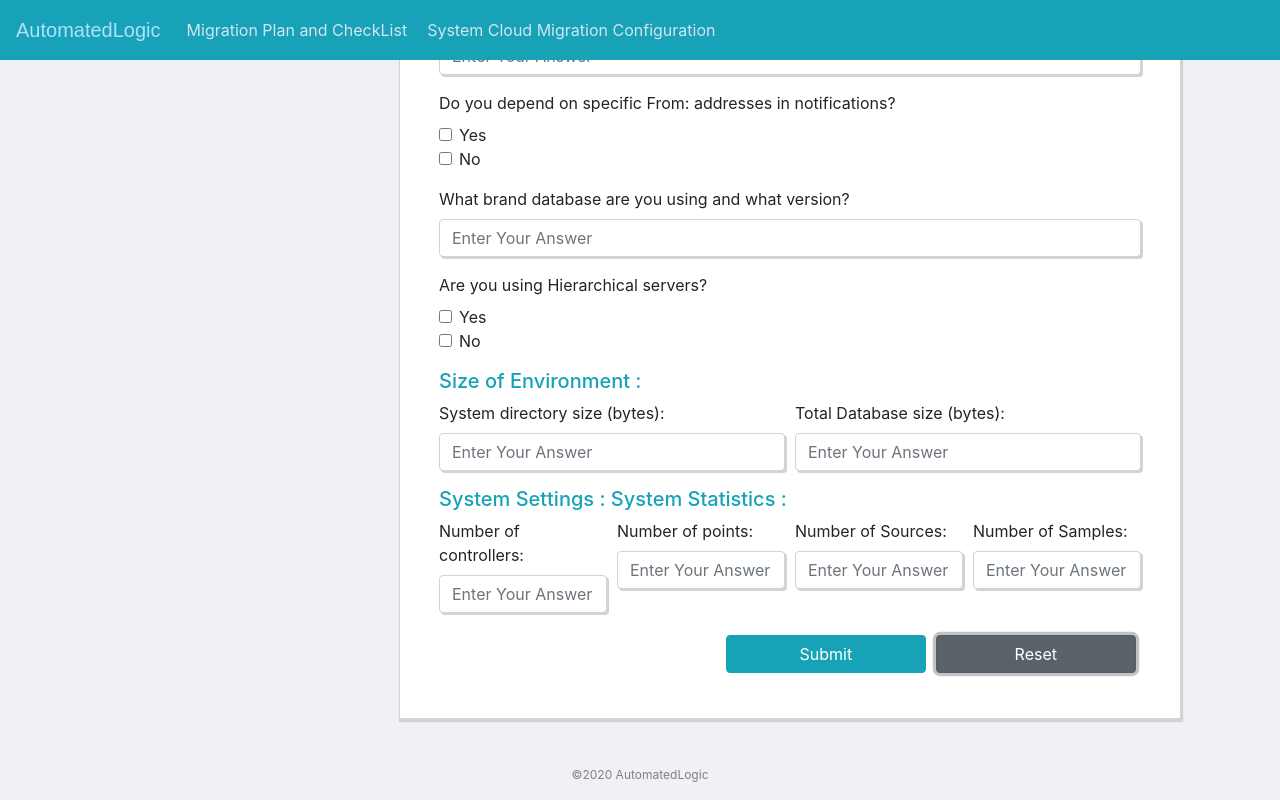
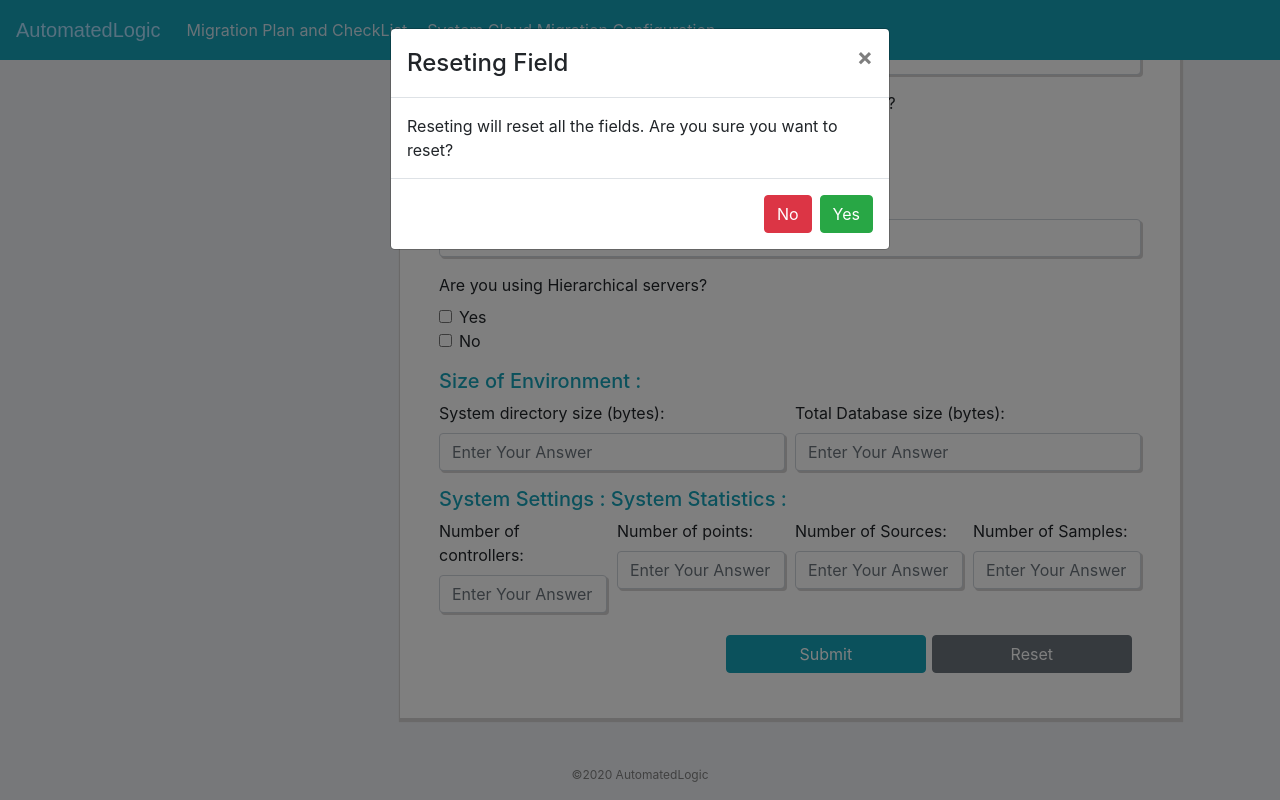
Before and after one commit to thiethaa/alc-autobots-ui, a React (Create React App) app: page /questionnare in a window 1280 px wide. Both pictures are taken after a click on the button "Reset". Shown: the part 592-1392 px from the top of the page. Built offline with nearby package versions, Linux system fonts and the light colour scheme.

Commit message:
added modal

```diff
--- a/src/components/CheckList.js
+++ b/src/components/CheckList.js
@@ -1,5 +1,5 @@
 import React, { useState } from 'react'
-import { Button, Form,Row,Col } from 'react-bootstrap';
+import { Button, Form,Row,Col,Modal } from 'react-bootstrap';
 import axios from 'axios';
 
 const CheckList = () => {
@@ -39,10 +39,12 @@ const CheckList = () => {
   const [targetDates,setTargetDatesStatus] = useState(false);
   const [addMember,setAddMemberStatus] = useState(false);
 
+
   const scheduleDeepDiveController = () => {
     setDeepDiveStatus(!scheduleDeepDive);
        resetChildValue();
   }
+
   const resetChildValue = () => {
       setDetermineCustomerStatus(false);
       setDisscussAddonsStatus(false);
@@ -65,18 +67,6 @@ const CheckList = () => {
       setTestingValidationStatus(false);
       setTargetDatesStatus(false);
   }
- const resetParentValue = () => {
-      setQuestionnareStatus(false);
-      setHubPageStatus(false);
-      setDeepDiveStatus(false);
-      setAddMemberStatus(false);
- }
-
- const reset = () => {
-   resetParentValue();
-   resetChildValue();
-   window.location.reload();
- }
 
  const submit = (e) =>{
    e.preventDefault();
@@ -109,19 +99,40 @@ const CheckList = () => {
    }
     console.log(newData);
 
-
     if(id.length > 0){
       axios.post('http://localhost:7070/add-meeting',newData)
           .then(response => {
-              alert("Data Saved Successfully!")
+              // alert("Data Saved Successfully!")
               setSuccessMsg("Data Saved Successfully!")
-              reset();
+              // reset();
           })
   }else{
       setErrMsg ("Meeting Id is Required!!!")
   }
+}
 
-}
+ const resetParentValue = () => {
+      setQuestionnareStatus(false);
+      setHubPageStatus(false);
+      setDeepDiveStatus(false);
+      setAddMemberStatus(false);
+  }
+
+ const reset = () => {
+   resetParentValue();
+   resetChildValue();
+   window.location.reload();
+ }
+
+/* Modal */
+const [show, setShow] = useState(false);
+const handleClose = () => setShow(false);
+const handleShow = (e) => {
+  e.preventDefault();
+  setShow(true)
+};
+
+
   return (
     <div className="checklistBox">
       <fieldset>
@@ -513,9 +524,25 @@ const CheckList = () => {
           </Form.Group>
           <div style={{marginLeft:'40%'}}>
           <Button type="submit" onClick={submit} variant="info" style={{width:'200px',margin:'5px'}}>Submit</Button>
-          <Button type="reset" onClick={reset} variant="secondary" style={{width:'200px'}}>Reset</Button>
+          <Button type="reset" onClick={handleShow} variant="secondary" style={{width:'200px'}}>Reset</Button>
+
+              <Modal show={show} onHide={handleClose}>
+                <Modal.Header closeButton>
+                  <Modal.Title>Reseting Field</Modal.Title>
+                </Modal.Header>
+                <Modal.Body>Reseting will reset all the fields. Are you sure you want to reset?</Modal.Body>
+                <Modal.Footer>
+                  <Button variant="danger" onClick={handleClose}>
+                    No
+                  </Button>
+                  <Button variant="success" onClick={reset}>
+                    Yes
+                  </Button>
+                </Modal.Footer>
+              </Modal>
+
           </div>
-      </Form>
+        </Form>
       </fieldset>
     </div>
   )
--- a/src/components/Questionnare.js
+++ b/src/components/Questionnare.js
@@ -1,11 +1,12 @@
 import React from 'react';
 import { useState } from 'react';
-import {Form,Col,Row,Button} from 'react-bootstrap';
+import {Form,Col,Row,Button,Modal} from 'react-bootstrap';
 import axios from 'axios';
 
 const Questionnare = () => {
 
     const [id,setId] = useState('');
+    const [successMsg, setSuccessMsg] = useState('');
     const [errMsg,setErrMsg] =useState('');
 
     const [webCtrlVersion,setWebCtrlVersion] = useState('');
@@ -46,8 +47,9 @@ const Questionnare = () => {
     if(id.length > 0){
       axios.post('http://localhost:7071/add-questionnare',newQuestionnareDate)
           .then(response => {
-              alert("Questionnare Saved Successfully!")
-              reset();
+              setSuccessMsg("Data Saved Successfully!")
+              // alert("Questionnare Saved Successfully!")
+              // reset();
           })
   }else{
       setErrMsg ("Questionnare Id is Required!!!")
@@ -73,12 +75,20 @@ const Questionnare = () => {
     window.location.reload();
   }
 
+  const [show, setShow] = useState(false);
+  const handleClose = () => setShow(false);
+  const handleShow = (e) => {
+    e.preventDefault();
+    setShow(true)
+  };
+
   return (
     <div className="checklistBox">
     <fieldset>
     <h5 className="title"><i className="fas fa-list-alt"></i>  System Configuration (WebCTRL and I-Vu)</h5>
      <Form className="p-4">
 
+     <div style={{color:'green',textAlign:'center'}}>{successMsg}</div>
      <div style={{color:'Red',textAlign:'center'}}>{errMsg}</div>
 
           <div>
@@ -90,7 +100,7 @@ const Questionnare = () => {
                 <Form.Control className="inputBox"
                 type="text"
                 value={id}
-                onChange={(e)=>{setId(e.target.value);setErrMsg('')}}
+                onChange={(e)=>{setId(e.target.value);setErrMsg('');setSuccessMsg('')}}
                 placeholder="Questionnare ID" required/>
               </Col>
             </Form.Group>
@@ -242,7 +252,23 @@ const Questionnare = () => {
 
               <div style={{marginLeft:'40%'}}>
                 <Button type="submit" onClick={submit} variant="info" style={{width:'200px',margin:'6px'}}>Submit</Button>
-                <Button type="reset" onClick={reset} variant="secondary" style={{width:'200px',margin:'4px'}}>Reset</Button>
+                <Button type="reset" onClick={handleShow} variant="secondary" style={{width:'200px'}}>Reset</Button>
+
+                <Modal show={show} onHide={handleClose}>
+                  <Modal.Header closeButton>
+                    <Modal.Title>Reseting Field</Modal.Title>
+                  </Modal.Header>
+                  <Modal.Body>Reseting will reset all the fields. Are you sure you want to reset?</Modal.Body>
+                  <Modal.Footer>
+                    <Button variant="danger" onClick={handleClose}>
+                      No
+                    </Button>
+                    <Button variant="success" onClick={reset}>
+                      Yes
+                    </Button>
+                  </Modal.Footer>
+                </Modal>
+
               </div>
           </Form>
       </fieldset>
```
Also changed, not shown: 1 other file (tests, documents, lock files or other folders).
